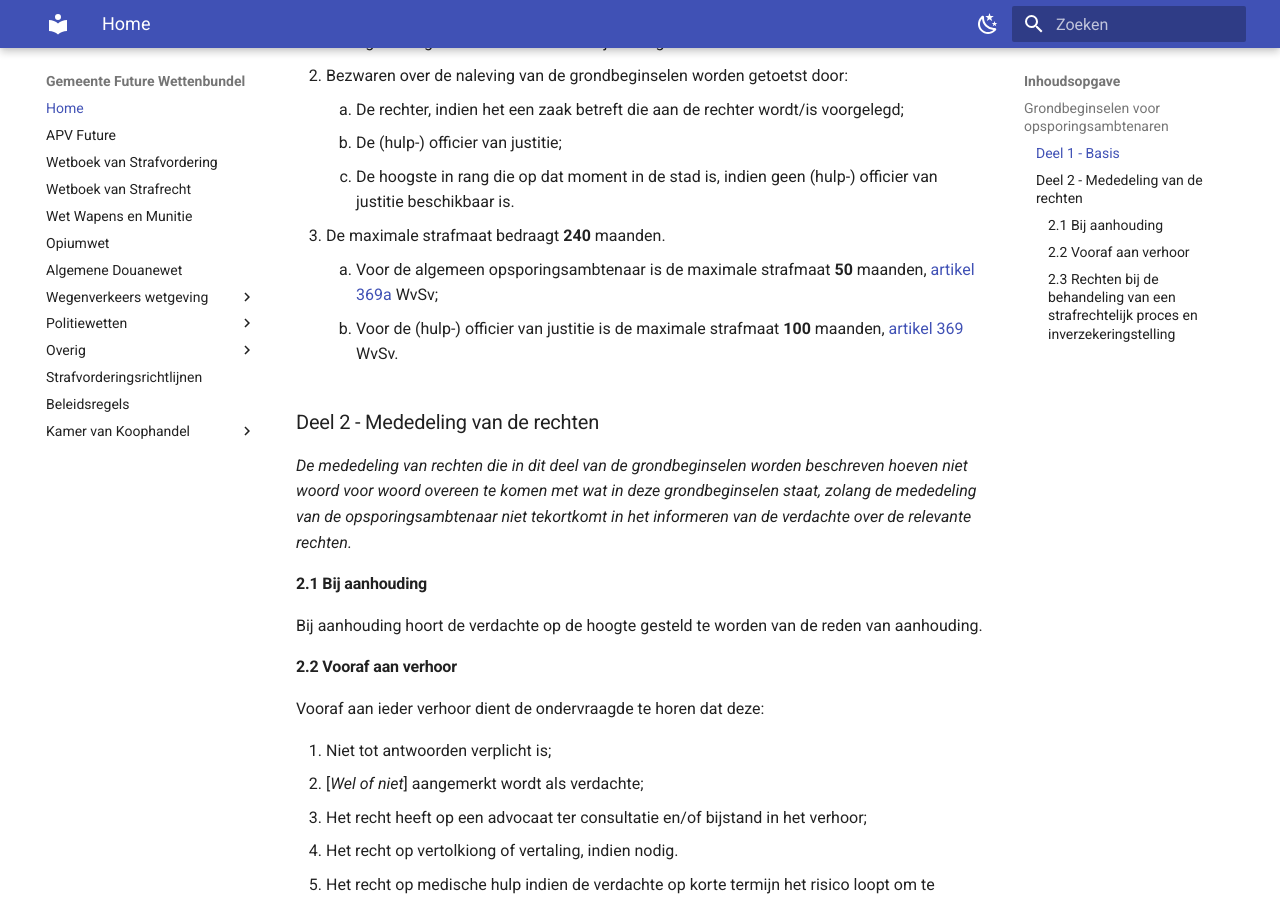
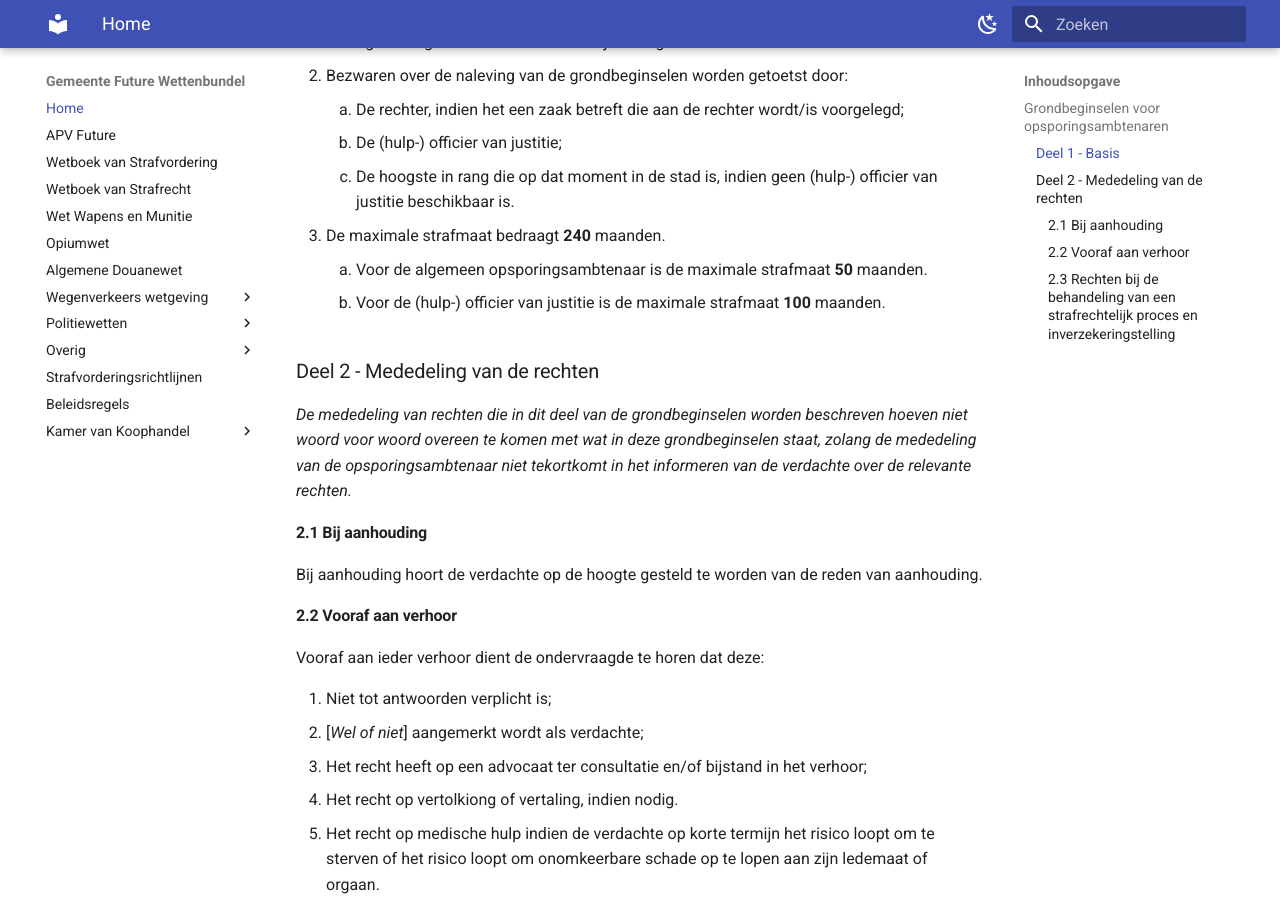
Before and after one commit to EnriqueFernandez20/FutureRP-Wettenbundel, an MkDocs documentation site: the page built from docs/index.md, in a window 1280 px wide and 900 px high, scrolled down 540 px. Built offline with MkDocs 1.6.1 and Material for MkDocs 9.7.7, drawn with Linux system fonts in a browser that asks for light colours.

Commit message:
Update index.md

```diff
--- a/docs/index.md
+++ b/docs/index.md
@@ -16,8 +16,8 @@ Deze grondbeginselen vormen de basis voor een integer strafproces en bevatten be
     2. De (hulp-) officier van justitie;
     3. De hoogste in rang die op dat moment in de stad is, indien geen (hulp-) officier van justitie beschikbaar is.
 3. De maximale strafmaat bedraagt **240** maanden.
-    1. Voor de algemeen opsporingsambtenaar is de maximale strafmaat **50** maanden, [artikel 369a](./wetboek-van-strafvordering.md#artikel-369a-wvsv-maximumstraf-opsporingsambtenaar) WvSv;
-    2. Voor de (hulp-) officier van justitie is de maximale strafmaat **100** maanden, [artikel 369](./wetboek-van-strafvordering.md#artikel-369-wvsv-maximumstraf-verwijzing-naar-meervoudige-kamer) WvSv.
+    1. Voor de algemeen opsporingsambtenaar is de maximale strafmaat **50** maanden.
+    2. Voor de (hulp-) officier van justitie is de maximale strafmaat **100** maanden.
 
 ### Deel 2 - Mededeling van de rechten
 
```
